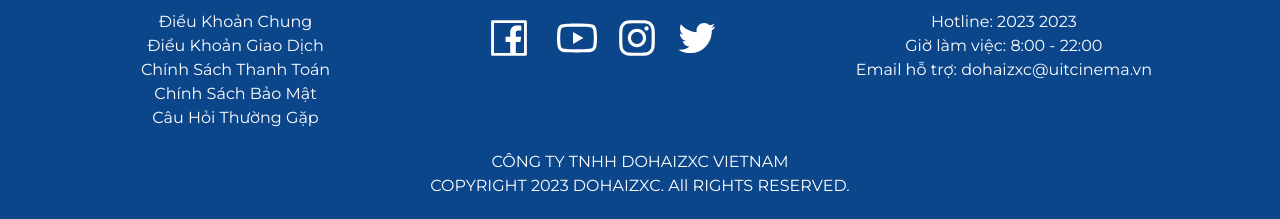
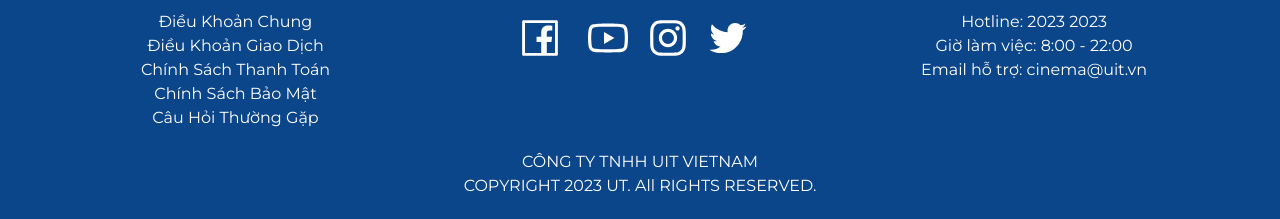
Before and after one commit to HV-Hung/booking-ticket-system-website, a React (Vite) app: page /signup in a window 1280 px wide. Shown: the part 818-1037 px from the top of the page. Built offline with nearby package versions, Linux system fonts and the light colour scheme; no server answers.

Commit message:
integrate new backend

```diff
--- a/src/components/Footer.tsx
+++ b/src/components/Footer.tsx
@@ -34,14 +34,14 @@ export const Footer = () => {
           <h3 className="font-medium text-lg mb-2">CHĂM SÓC KHÁCH HÀNG</h3>
           <p>Hotline: 2023 2023</p>
           <p>Giờ làm việc: 8:00 - 22:00</p>
-          <p>Email hỗ trợ: dohaizxc@uitcinema.vn</p>
+          <p>Email hỗ trợ: cinema@uit.vn</p>
         </div>
       </div>
 
       <div className="text-center mt-5">
-        <h3 className="text-white">CÔNG TY TNHH DOHAIZXC VIETNAM</h3>
+        <h3 className="text-white">CÔNG TY TNHH UIT VIETNAM</h3>
         <p>
-          COPYRIGHT 2023 DOHAIZXC.{" "}
+          COPYRIGHT 2023 UT.{" "}
           <span className="sm:inline-block block"> All RIGHTS RESERVED.</span>
         </p>
       </div>
```
Also changed, not shown: 1 other file (tests, documents, lock files or other folders).
